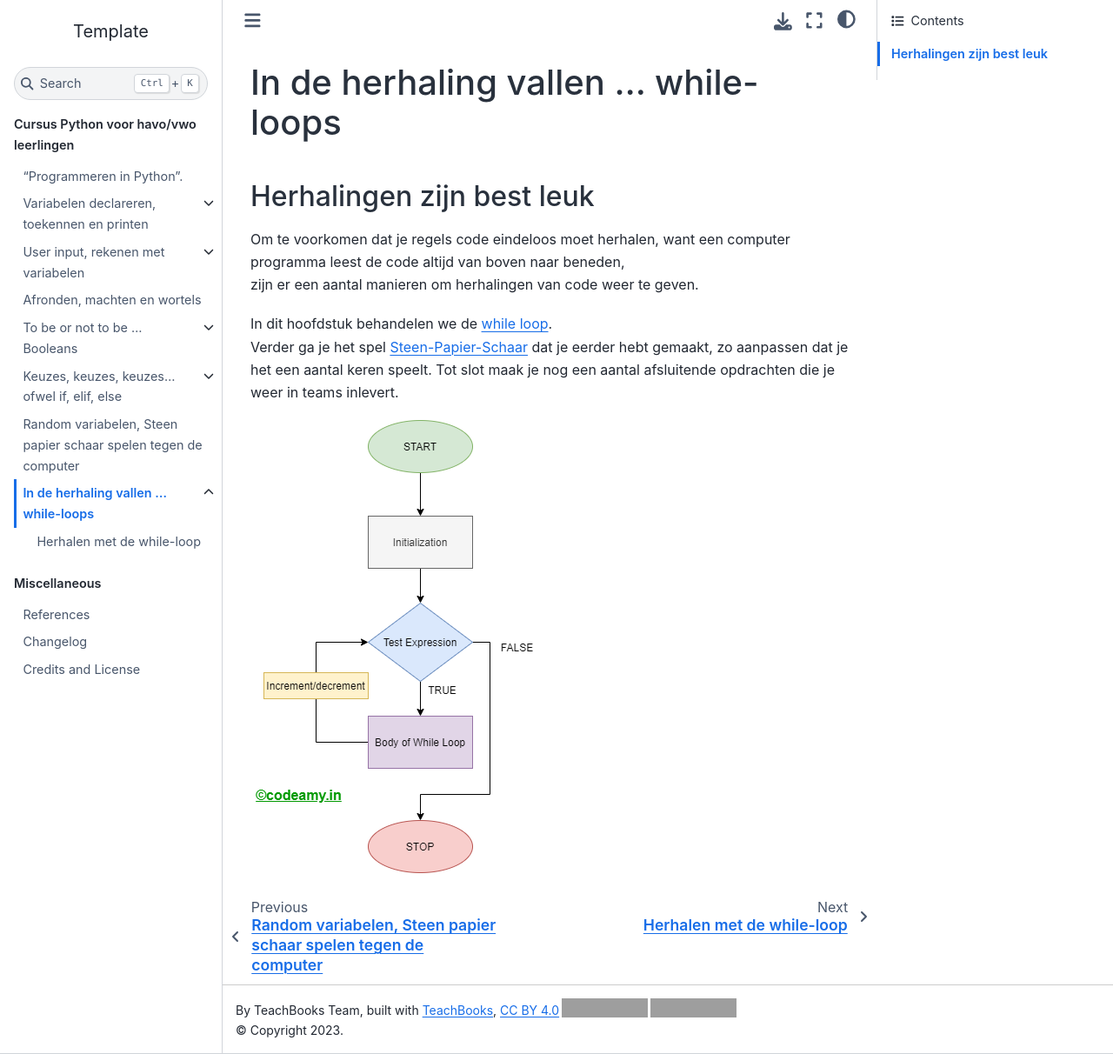
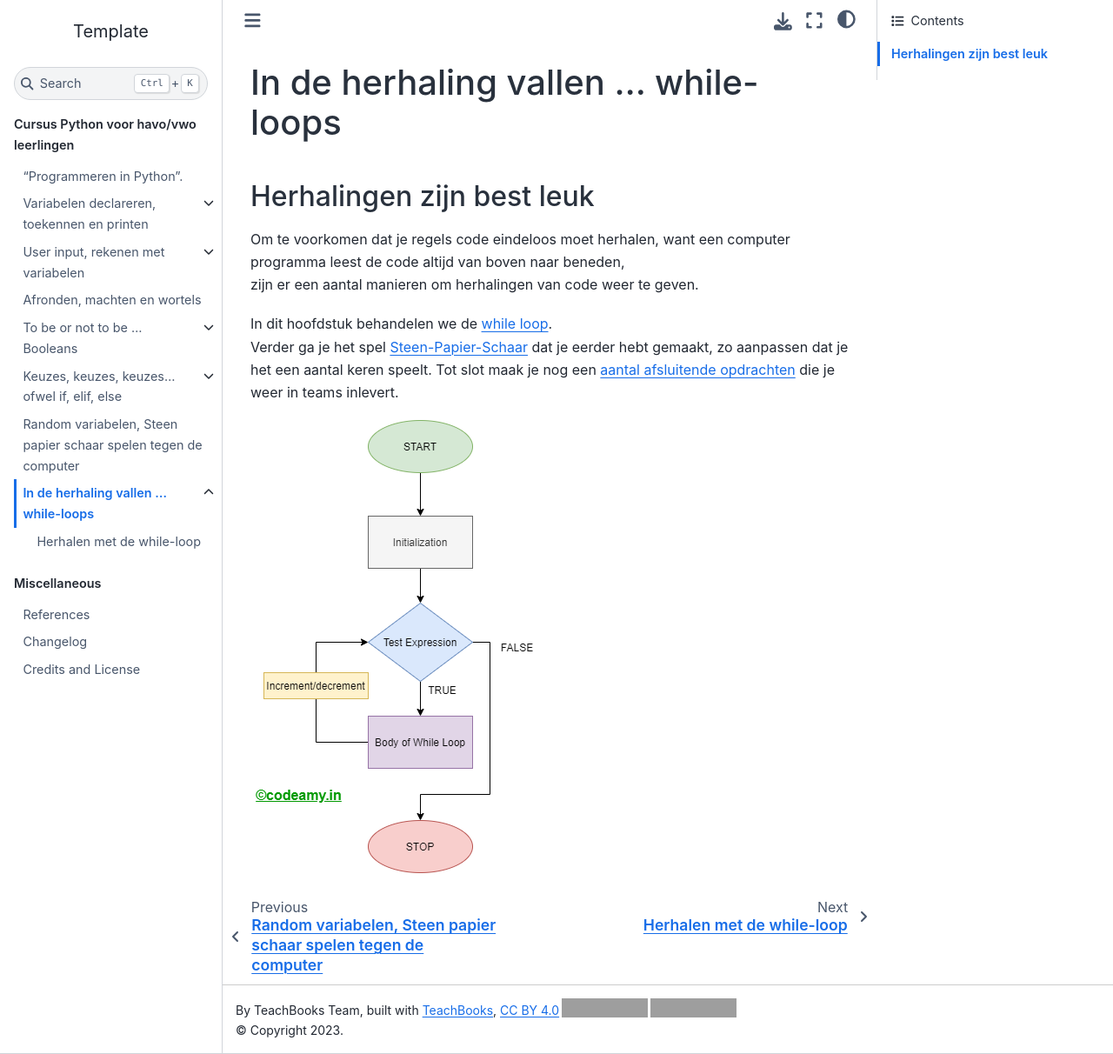
Before and after one commit to nerdyJuffie/PythonProgrammeren, a Jupyter Book: the page built from book/some_content/hoofdstuk7.md, in a window 1280 px wide and 1212 px high. Shown: the whole window at 87% size. Built offline with Jupyter Book 1.0.4 settings and Sphinx 7.4.7 and the Sphinx Book theme 1.1.4, drawn with Linux system fonts in a browser that asks for light colours; pages that are not in the unit, such as notebooks, are missing from menus; comment, search, counter and statistics services are not loaded; part of the change alters nothing that is shown; grey boxes are pictures that could not be loaded.

```diff
--- a/book/some_content/hoofdstuk7.md
+++ b/book/some_content/hoofdstuk7.md
@@ -7,6 +7,6 @@ zijn er een aantal manieren om herhalingen van code weer te geven.
 
 In dit hoofdstuk behandelen we de [while loop](while.ipynb).
 Verder ga je het spel [Steen-Papier-Schaar](SPS_while.ipynb) dat je eerder hebt gemaakt, zo aanpassen dat je het een aantal keren speelt.
-Tot slot maak je nog een aantal afsluitende opdrachten die je weer in teams inlevert.
+Tot slot maak je nog een [aantal afsluitende opdrachten](oefeningen_while.ipynb) die je weer in teams inlevert.
 
 ![stroomdiagram van een while loop](../figures/whileloopflowchart.png)
```
